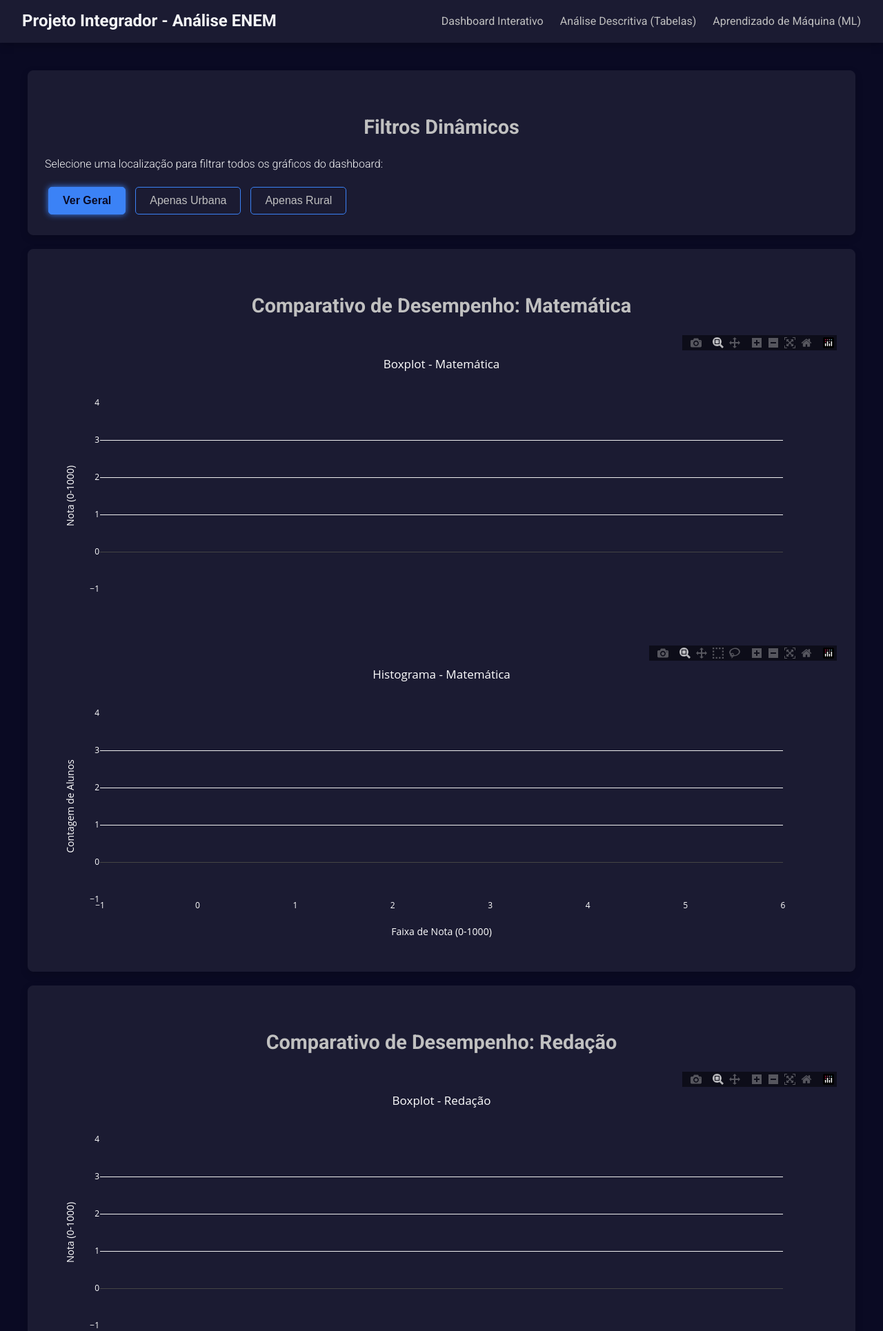
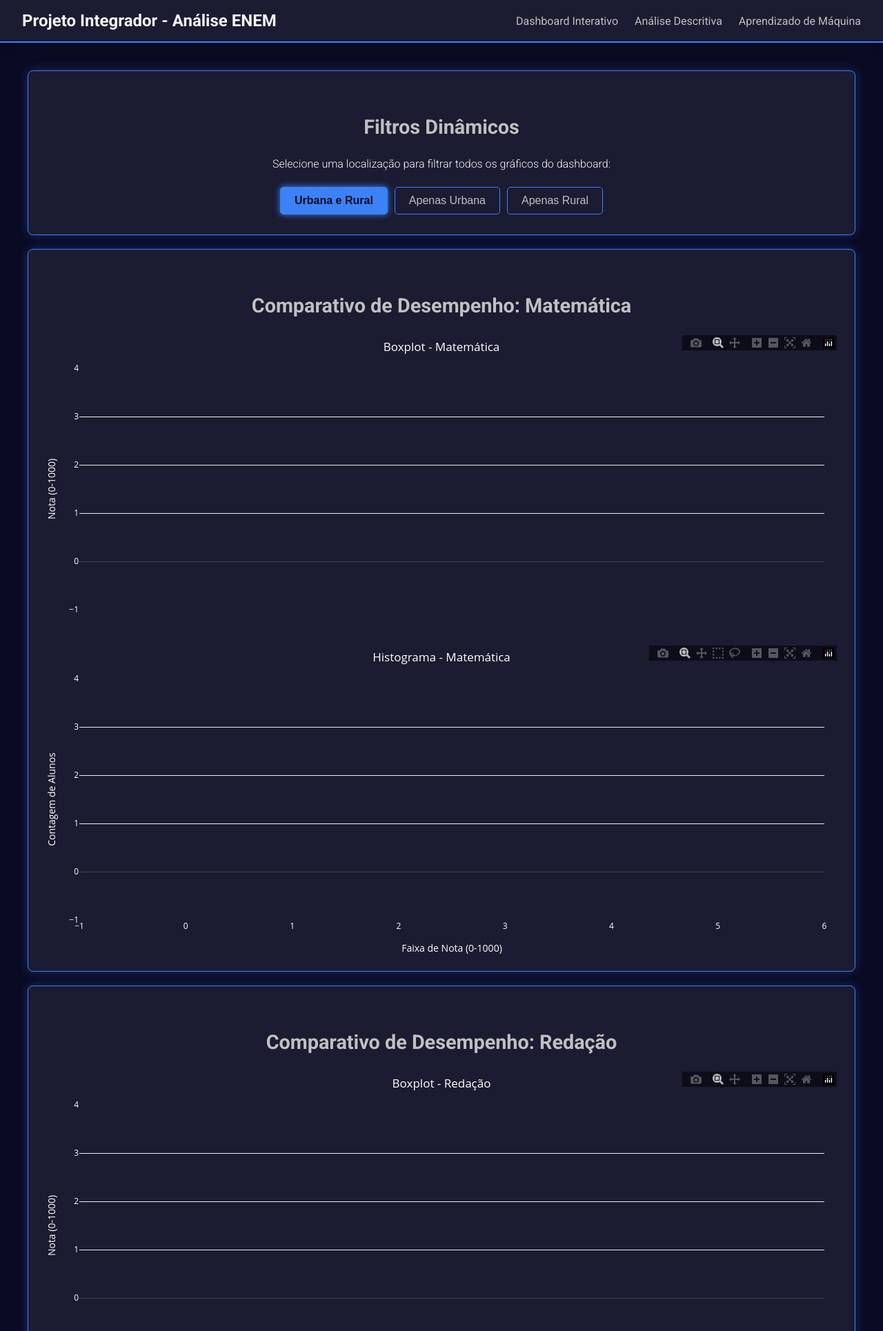
Before and after one commit to G1ld0/PI4, a Flask app: template templates/fase2_dashboard.html in a window 1280 px wide. Shown: the top 1930 px of the page at 69% size. Run offline with Flask 3, Linux system fonts and the light colour scheme; the template is opened without the code that fills it, so the values that code supplies are empty; some libraries are stand-ins or nearby versions.

Commit message:
Ajustando descrições e layout

```diff
--- a/app.py
+++ b/app.py
@@ -6,6 +6,8 @@ import plotly.express as px
 import plotly.io as pio
 import json
 import plotly
+
+# Imports de Machine Learning
 from sklearn.model_selection import train_test_split
 from sklearn.ensemble import RandomForestRegressor
 from sklearn.preprocessing import OneHotEncoder
@@ -14,22 +16,13 @@ from sklearn.metrics import r2_score
 
 app = Flask(__name__)
 
-# --- Função de Carregamento de Dados (SIMPLIFICADA) ---
-# Agora podemos usar o cache com segurança, pois a função é
-# super leve e lê um arquivo 100% limpo.
-@lru_cache(maxsize=1)
+# --- Função de Carregamento de Dados (Lê o arquivo limpo) ---
+@lru_cache(maxsize=1) # Cache ativado para performance
 def load_data():
     base_dir = Path(__file__).resolve().parent
-    # O CAMINHO AGORA APONTA PARA O NOSSO ARQUIVO LIMPO
     caminho_limpo = base_dir / 'DADOS' / 'dados_limpos.csv'
 
     print(f"Carregando dados PRÉ-PROCESSADOS de: {caminho_limpo}")
-
-    # A nova função de leitura:
-    # 1. Lê o arquivo CSV limpo
-    # 2. NÃO precisa de 'sep', 'encoding', 'dtype', 'decimal'
-    # 3. NÃO precisa de replace(), to_numeric(), dropna() ou reset_index()
-    # 4. NÃO precisa mapear TIPO_ESCOLA ou LOCALIZACAO (já está feito)
     df_sp = pd.read_csv(caminho_limpo)
 
     print("Carregamento de dados limpos concluído.")
@@ -38,20 +31,13 @@ def load_data():
 # --- ROTA PRINCIPAL: Dashboard Interativo (Fase 2) ---
 @app.route('/')
 def dashboard_interativo():
-    # 1. Carrega os dados (limpos e cacheados!)
-    print("[APP.PY] Carregando dados limpos...")
     df_sp = load_data()
-    print("[APP.PY] Dados limpos carregados. Enviando colunas para o template...")
+    print("[APP.PY] Enviando dados do dashboard para o template...")
 
-    # 2. Vamos preparar OS DADOS de todas as colunas
-
-    # Eixo X (Pública/Privada)
+    # Prepara os dados puros para o JavaScript
     dados_eixo_x = df_sp['TIPO_ESCOLA'].to_list()
-
-    # O FILTRO (Urbana/Rural)
     dados_localizacao = df_sp['LOCALIZACAO'].to_list()
 
-    # Dicionário com todas as notas
     dados_y_por_materia = {
         'mt': df_sp['NU_NOTA_MT'].to_list(),
         'cn': df_sp['NU_NOTA_CN'].to_list(),
@@ -69,9 +55,9 @@ def dashboard_interativo():
 # --- ROTA 1: Análise Descritiva (Fase 1) ---
 @app.route('/analise-descritiva')
 def analise_descritiva_tabelas():
-    df_sp = load_data() # Também usa a nova função super-rápida
+    df_sp = load_data()
 
-    # Cálculos (funcionam igual, mas agora em dados limpos)
+    # Gera os dados para as tabelas
     media_por_tipo = df_sp.groupby('TIPO_ESCOLA')[['NU_NOTA_CN','NU_NOTA_CH','NU_NOTA_LC','NU_NOTA_MT','NU_NOTA_REDACAO']].mean().round(2).to_dict(orient='index')
     media_por_localizacao = df_sp.groupby(['TIPO_ESCOLA', 'LOCALIZACAO'])[['NU_NOTA_CN','NU_NOTA_CH','NU_NOTA_LC','NU_NOTA_MT','NU_NOTA_REDACAO']].mean().round(2).to_dict(orient='index')
     contagem_por_tipo = df_sp['TIPO_ESCOLA'].value_counts().to_dict()
@@ -92,7 +78,6 @@ def analise_descritiva_tabelas():
 def aprendizado_maquina():
     print("[ML] Iniciando rotina de Aprendizado de Máquina...")
 
-    # --- 1. SELECIONA A MATÉRIA (Igual a antes) ---
     materia_selecionada = request.args.get('materia', 'mt')
     mapa_nomes_materias = {
         'mt': 'NU_NOTA_MT', 'red': 'NU_NOTA_REDACAO', 'lc': 'NU_NOTA_LC',
@@ -101,27 +86,31 @@ def aprendizado_maquina():
     target_coluna = mapa_nomes_materias.get(materia_selecionada, 'NU_NOTA_MT')
     print(f"[ML] Matéria selecionada para predição: {target_coluna}")
 
-    # --- 2. Preparação dos dados para o ML (COM A MELHORIA) ---
     df_sp = load_data()
 
     colunas_categoricas = ['TIPO_ESCOLA', 'LOCALIZACAO']
     X = df_sp[colunas_categoricas]
     y = df_sp[target_coluna]
 
-    # --- AQUI ESTÁ A MELHORIA 1 ---
-    # drop='if_binary': Cria 1 coluna para binários (Pública/Privada) em vez de 2.
-    # Isso torna o gráfico de importância muito mais fácil de ler.
     transformer = make_column_transformer(
-        (OneHotEncoder(drop='if_binary'), colunas_categoricas), # <-- MUDANÇA AQUI
+        (OneHotEncoder(drop='if_binary'), colunas_categoricas),
         remainder='passthrough'
     )
 
     X_transformed = transformer.fit_transform(X)
-    feature_names = transformer.get_feature_names_out()
-    feature_names_clean = [name.split('__')[-1] for name in feature_names]
 
-    # --- 3. Treinamento do Modelo (COM CÁLCULO DE SCORE) ---
-    print("[ML] Separando dados de treino/teste...")
+    # Função para agrupar e limpar os nomes das features
+    def agrupar_nome_feature(nome_completo):
+        nome_limpo = nome_completo.split('__')[-1]
+        if nome_limpo.startswith('TIPO_ESCOLA'):
+            return 'Tipo de Escola'
+        if nome_limpo.startswith('LOCALIZACAO'):
+            return 'Localização'
+        return nome_limpo
+
+    feature_names_clean = [agrupar_nome_feature(name) for name in transformer.get_feature_names_out()]
+
+    # Separa os dados de treino e teste
     X_train, X_test, y_train, y_test = train_test_split(X_transformed, y, test_size=0.7, random_state=42)
 
     print(f"[ML] Treinando modelo RandomForest com {len(X_train)} amostras...")
@@ -129,40 +118,40 @@ def aprendizado_maquina():
     model.fit(X_train, y_train)
     print("[ML] Modelo treinado!")
 
-    # --- 4. Extração de Resultados (O FATOR "UAU") ---
-
     # A) Cálculo do Score R²
     print("[ML] Calculando Score R²...")
-    y_pred = model.predict(X_test) # Faz as previsões com os dados de teste
-    score = r2_score(y_test, y_pred) # Compara as notas reais (y_test) com as previstas (y_pred)
-    score_percentual = round(score * 100, 2) # Converte para porcentagem
+    y_pred = model.predict(X_test)
+    score = r2_score(y_test, y_pred)
+    score_percentual = round(score * 100, 2)
     print(f"[ML] Score R²: {score_percentual}%")
 
-    # B) Gráfico de Importância (agora mais limpo)
+    # B) Gráfico de Importância
     importances = model.feature_importances_
+
+    # Agrupa as importâncias (soma a importância de 'TIPO_ESCOLA_Pública' e 'TIPO_ESCOLA_Privada' se existirem)
+    df_importances = pd.DataFrame({'feature': feature_names_clean, 'importance': importances})
+    df_importances_agrupado = df_importances.groupby('feature')['importance'].sum().reset_index()
+
     data_grafico_importancia = {
-        'features': feature_names_clean,
-        'importance': importances.tolist(),
+        'features': df_importances_agrupado['feature'].tolist(),
+        'importance': df_importances_agrupado['importance'].tolist(),
         'titulo': f'Importância de Fatores para: {materia_selecionada.upper()}'
     }
 
-    # C) Gráfico de Dispersão (Previsto vs. Real)
+    # C) Gráfico de Dispersão (Amostra de 2000)
     print("[ML] Preparando dados do gráfico de dispersão...")
-    # Para não sobrecarregar o navegador, vamos plotar uma amostra de 2000 alunos
     df_scatter = pd.DataFrame({'real': y_test, 'previsto': y_pred})
     df_scatter_sample = df_scatter.sample(n=min(len(df_scatter), 2000), random_state=42)
-
     data_grafico_scatter = {
         'real': df_scatter_sample['real'].tolist(),
         'previsto': df_scatter_sample['previsto'].tolist(),
-        'titulo': f'Nota Real vs. Nota Prevista (Amostra de 2000 alunos)'
     }
 
-    # --- 5. Envia TODOS os dados para o template ---
+    # Envia todos os dados para o template
     return render_template('fase3_machine_learning.html',
-                           ml_data_importance=data_grafico_importancia, # <-- Gráfico 1
-                           ml_score=score_percentual,                  # <-- O Score
-                           ml_data_scatter=data_grafico_scatter,       # <-- Gráfico 2
+                           ml_data_importance=data_grafico_importancia,
+                           ml_score=score_percentual,
+                           ml_data_scatter=data_grafico_scatter,
                            materia_ativa=materia_selecionada
                            )
 
--- a/static/script.js
+++ b/static/script.js
@@ -1,6 +1,6 @@
-// Espera o evento "load" (página 100% carregada)
+// Espera o evento "load"
 window.addEventListener('load', () => {
   const loader = document.querySelector('.loader-wrapper');
-  // Adiciona a classe que faz o loader desaparecer
+  //classe que faz o loader desaparecer:
   loader.classList.add('loader-hidden');
 });
--- a/static/style.css
+++ b/static/style.css
@@ -1,10 +1,10 @@
-/* --- 1. Configurações Gerais e Fontes Modernas --- */
+/* --- 1. Configurações Gerais e Fontes --- */
 @import url('https://fonts.googleapis.com/css2?family=Roboto:wght@300;400;700&display=swap');
 
 :root {
   --cor-primaria: #0a0a23;   /* Um azul-marinho bem escuro */
   --cor-secundaria: #1b1b32; /* Um azul-escuro mais suave */
-  --cor-borda: #1b1b32;
+  --cor-borda: #3b82f6;      /* Borda azul (mudei de #1b1b32) */
   --cor-texto: #f5f6f7;      /* Texto principal (quase branco) */
   --cor-texto-sec: #c0c0c0;   /* Texto secundário (cinza claro) */
   --cor-destaque: #3b82f6;   /* Azul brilhante para links e destaques */
@@ -64,14 +64,16 @@ p { font-weight: 300; line-height: 1.6; }
   margin: 20px auto;
   padding: 20px;
 }
+
 .card {
   background-color: var(--cor-secundaria);
-  border: 1px solid var(--cor-borda);
+  border: 1px solid var(--cor-destaque); /* Borda azul (do kpi-card) */
   border-radius: 8px;
   padding: 24px;
-  margin-bottom: 20px;
-  box-shadow: 0 4px 12px rgba(0, 0, 0, 0.15);
-  overflow-x: auto; /* Garante que tabelas rolem em telas pequenas */
+  margin-bottom: 20px; /* Espaçamento padrão */
+  box-shadow: 0 0 15px rgba(59, 130, 246, 0.3); /* Sombra azul suave */
+  overflow-x: auto;
+  text-align: center; /* Centraliza todo o texto */
 }
 
 /* --- 4. Estilo das Tabelas --- */
@@ -79,11 +81,11 @@ table {
   width: 100%;
   border-collapse: collapse;
   margin: 20px 0;
+  text-align: left;
 }
 th, td {
   border: 1px solid var(--cor-borda);
   padding: 12px 15px;
-  text-align: left;
 }
 th {
   background-color: var(--cor-primaria);
@@ -91,7 +93,7 @@ th {
   color: var(--cor-destaque);
 }
 tr:nth-child(even) {
-  background-color: rgba(0,0,0,0.1); /* Linhas alternadas */
+  background-color: rgba(0,0,0,0.1);
 }
 
 /* --- 5. Animação de Loading --- */
@@ -120,7 +122,6 @@ tr:nth-child(even) {
   0% { transform: rotate(0deg); }
   100% { transform: rotate(360deg); }
 }
-/* Classe para esconder o loader com JS */
 .loader-hidden {
   opacity: 0;
   visibility: hidden;
@@ -144,3 +145,20 @@ tr:nth-child(even) {
   h1 { font-size: 2em; }
   h2 { font-size: 1.5em; }
 }
+
+/* --- 7. Estilos de Cards Específicos --- */
+.kpi-card {
+  box-shadow: 0 0 15px rgba(59, 130, 246, 0.5);
+}
+.kpi-title {
+    font-size: 1.2em;
+    font-weight: 300;
+    color: var(--cor-texto-sec);
+    margin: 0;
+}
+.kpi-value {
+    font-size: 3.5em;
+    font-weight: 700;
+    color: var(--cor-destaque);
+    margin: 10px 0;
+}
--- a/templates/base.html
+++ b/templates/base.html
@@ -23,11 +23,11 @@
             </a>
             <a href="/analise-descritiva"
                class="{% if request.path == '/analise-descritiva' %}active{% endif %}">
-               Análise Descritiva (Tabelas)
+               Análise Descritiva
             </a>
             <a href="/aprendizado-maquina"
                class="{% if request.path == '/aprendizado-maquina' %}active{% endif %}">
-               Aprendizado de Máquina (ML)
+               Aprendizado de Máquina
             </a>
         </div>
     </nav>
--- a/templates/fase2_dashboard.html
+++ b/templates/fase2_dashboard.html
@@ -6,17 +6,12 @@
 
 <script src="https://cdn.plot.ly/plotly-latest.min.js"></script>
 
-<div class="card">
-    <h2>Filtros Dinâmicos</h2>
-    <p>Selecione uma localização para filtrar todos os gráficos do dashboard:</p>
-    <div class="filter-buttons">
-        <button class="filter-btn active" data-filter="Geral">Ver Geral</button>
-        <button class="filter-btn" data-filter="Urbana">Apenas Urbana</button>
-        <button class="filter-btn" data-filter="Rural">Apenas Rural</button>
-    </div>
-</div>
-
 <style>
+    .filter-buttons {
+        display: flex;
+        flex-wrap: wrap;
+        justify-content: center;
+    }
     .filter-buttons button {
         background-color: var(--cor-secundaria);
         color: var(--cor-texto-sec);
@@ -28,77 +23,87 @@
         cursor: pointer;
         transition: all 0.3s ease;
     }
-    .filter-buttons button:hover {
-        background-color: var(--cor-destaque);
-        color: var(--cor-primaria);
-    }
+    .filter-buttons button:hover,
     .filter-buttons button.active {
         background-color: var(--cor-destaque);
         color: var(--cor-primaria);
         font-weight: 700;
         box-shadow: 0 0 10px var(--cor-destaque);
     }
+    .plotly-chart-div {
+        min-height: 450px;
+    }
 </style>
 
 <div class="card">
+    <h2>Filtros Dinâmicos</h2>
+    <p>Selecione uma localização para filtrar todos os gráficos do dashboard:</p>
+    <div class="filter-buttons">
+        <button class="filter-btn active" data-filter="Geral">Urbana e Rural</button>
+        <button class="filter-btn" data-filter="Urbana">Apenas Urbana</button>
+        <button class="filter-btn" data-filter="Rural">Apenas Rural</button>
+    </div>
+</div>
+
+<div class="card">
     <h2>Comparativo de Desempenho: Matemática</h2>
-    <div id="boxplot-mt"></div>
-    <div id="histogram-mt"></div>
+    <div id="boxplot-mt" class="plotly-chart-div"></div>
+    <div id="histogram-mt" class="plotly-chart-div"></div>
 </div>
 
 <div class="card">
     <h2>Comparativo de Desempenho: Redação</h2>
-    <div id="boxplot-red"></div>
-    <div id="histogram-red"></div>
+    <div id="boxplot-red" class="plotly-chart-div"></div>
+    <div id="histogram-red" class="plotly-chart-div"></div>
 </div>
 
 <div class="card">
     <h2>Comparativo de Desempenho: Linguagens e Códigos</h2>
-    <div id="boxplot-lc"></div>
-    <div id="histogram-lc"></div>
+    <div id="boxplot-lc" class="plotly-chart-div"></div>
+    <div id="histogram-lc" class="plotly-chart-div"></div>
 </div>
 
 <div class="card">
     <h2>Comparativo de Desempenho: Ciências Humanas</h2>
-    <div id="boxplot-ch"></div>
-    <div id="histogram-ch"></div>
+    <div id="boxplot-ch" class="plotly-chart-div"></div>
+    <div id="histogram-ch" class="plotly-chart-div"></div>
 </div>
 
 <div class="card">
     <h2>Comparativo de Desempenho: Ciências da Natureza</h2>
-    <div id="boxplot-cn"></div>
-    <div id="histogram-cn"></div>
+    <div id="boxplot-cn" class="plotly-chart-div"></div>
+    <div id="histogram-cn" class="plotly-chart-div"></div>
 </div>
 
 
 <script>
-    // 1. Pega TODOS os dados que o app.py enviou
+    // Pega todos os dados que o app.py enviou
     const dados_x = {{ dados_x|tojson }};
     const dados_y_por_materia = {{ dados_y_por_materia|tojson }};
     const dados_localizacao = {{ dados_localizacao|tojson }};
 
-    // 2. Define o layout base para o tema dark (NÃO MUDA)
+    // Define o layout base para o tema dark
     const layout_base = {
         template: 'plotly_dark',
         paper_bgcolor: 'rgba(0,0,0,0)',
         plot_bgcolor: 'rgba(0,0,0,0)',
-        font: {color: 'white'}
+        font: {color: 'white'},
+        responsive: true,
+        margin: { l: 50, r: 20, t: 50, b: 50 }
     };
 
-    // 3. --- A NOVA FUNÇÃO "MESTRA" ---
+    // Função "Mestra" que redesenha tudo
     function atualizarGraficos(filtro) {
         console.log("Atualizando gráficos com filtro:", filtro);
 
-        // --- 3a. Filtra os dados ---
+        // Filtra os dados com base no botão clicado
         let dados_x_filtrados = [];
         let dados_y_filtrados = {
             mt: [], red: [], lc: [], ch: [], cn: []
         };
 
         for (let i = 0; i < dados_x.length; i++) {
-            // Se o filtro for 'Geral' OU a localização bater com o filtro...
             if (filtro === 'Geral' || dados_localizacao[i] === filtro) {
-                // Adiciona o dado desse aluno nas listas filtradas
                 dados_x_filtrados.push(dados_x[i]);
                 dados_y_filtrados.mt.push(dados_y_por_materia.mt[i]);
                 dados_y_filtrados.red.push(dados_y_por_materia.red[i]);
@@ -108,11 +113,10 @@
             }
         }
 
-        // --- 3b. Funções de criação de gráficos (agora usam os dados filtrados) ---
+        // Função interna para criar Boxplots
         function criarBoxplot(divId, titulo, dados_y_filtrados_materia) {
             let notas_privada = [];
             let notas_publica = [];
-
             for (let i = 0; i < dados_x_filtrados.length; i++) {
                 if (dados_x_filtrados[i] === 'Privada') {
                     notas_privada.push(dados_y_filtrados_materia[i]);
@@ -124,15 +128,18 @@
             let trace_privada = { y: notas_privada, type: 'box', name: 'Privada', marker: {color: '#3b82f6'} };
             let trace_publica = { y: notas_publica, type: 'box', name: 'Pública', marker: {color: '#c0c0c0'} };
             let data = [trace_privada, trace_publica];
-            let layout = { ...layout_base, title: titulo, yaxis: {title: 'Nota (0-1000)'} };
-
-            Plotly.newPlot(divId, data, layout);
+            let layout = {
+                ...layout_base,
+                title: titulo,
+                yaxis: {title: 'Nota (0-1000)', automargin: true } // automargin é bom aqui
+            };
+            Plotly.newPlot(divId, data, layout, {responsive: true});
         }
 
+        // Função interna para criar Histogramas
         function criarHistograma(divId, titulo, dados_y_filtrados_materia) {
             let notas_privada = [];
             let notas_publica = [];
-
             for (let i = 0; i < dados_x_filtrados.length; i++) {
                 if (dados_x_filtrados[i] === 'Privada') {
                     notas_privada.push(dados_y_filtrados_materia[i]);
@@ -144,12 +151,17 @@
             let trace_privada = { x: notas_privada, type: 'histogram', name: 'Privada', opacity: 0.75, marker: {color: '#3b82f6'} };
             let trace_publica = { x: notas_publica, type: 'histogram', name: 'Pública', opacity: 0.75, marker: {color: '#c0c0c0'} };
             let data = [trace_privada, trace_publica];
-            let layout = { ...layout_base, title: titulo, xaxis: {title: 'Faixa de Nota (0-1000)'}, yaxis: {title: 'Contagem de Alunos'}, barmode: 'overlay' };
-
-            Plotly.newPlot(divId, data, layout);
+            let layout = {
+                ...layout_base,
+                title: titulo,
+                xaxis: {title: 'Faixa de Nota (0-1000)'},
+                yaxis: {title: 'Contagem de Alunos'},
+                barmode: 'overlay'
+            };
+            Plotly.newPlot(divId, data, layout, {responsive: true});
         }
 
-        // --- 3c. Chama as funções para recriar todos os 10 gráficos ---
+        // Chama as funções para recriar todos os 10 gráficos
         criarBoxplot('boxplot-mt', 'Boxplot - Matemática', dados_y_filtrados.mt);
         criarHistograma('histogram-mt', 'Histograma - Matemática', dados_y_filtrados.mt);
         criarBoxplot('boxplot-red', 'Boxplot - Redação', dados_y_filtrados.red);
@@ -162,31 +174,19 @@
         criarHistograma('histogram-cn', 'Histograma - Natureza', dados_y_filtrados.cn);
     }
 
-    // --- 4. Lógica de Ativação dos Botões ---
-
-    // Pega todos os botões
+    // Lógica de Ativação dos Botões
     const botoesFiltro = document.querySelectorAll('.filter-btn');
-
-    // Adiciona um "ouvinte" de clique em cada botão
     botoesFiltro.forEach(btn => {
         btn.addEventListener('click', () => {
-            // Remove a classe 'active' de todos os botões
             botoesFiltro.forEach(b => b.classList.remove('active'));
-            // Adiciona a classe 'active' apenas no botão clicado
             btn.classList.add('active');
-
-            // Pega o valor do filtro (ex: 'Urbana')
             const filtro = btn.dataset.filter;
-
-            // CHAMA A FUNÇÃO MESTRA PARA REDESENHAR TUDO
             atualizarGraficos(filtro);
         });
     });
 
-    // --- 5. Carga Inicial ---
-    // Desenha os gráficos pela primeira vez com o filtro 'Geral'
+    // Carga Inicial
     atualizarGraficos('Geral');
-
 </script>
 
 {% endblock %}
```
Also changed, not shown: processa_dados.py (+15 -7 lines), templates/fase3_machine_learning.html (+33 -52 lines).
